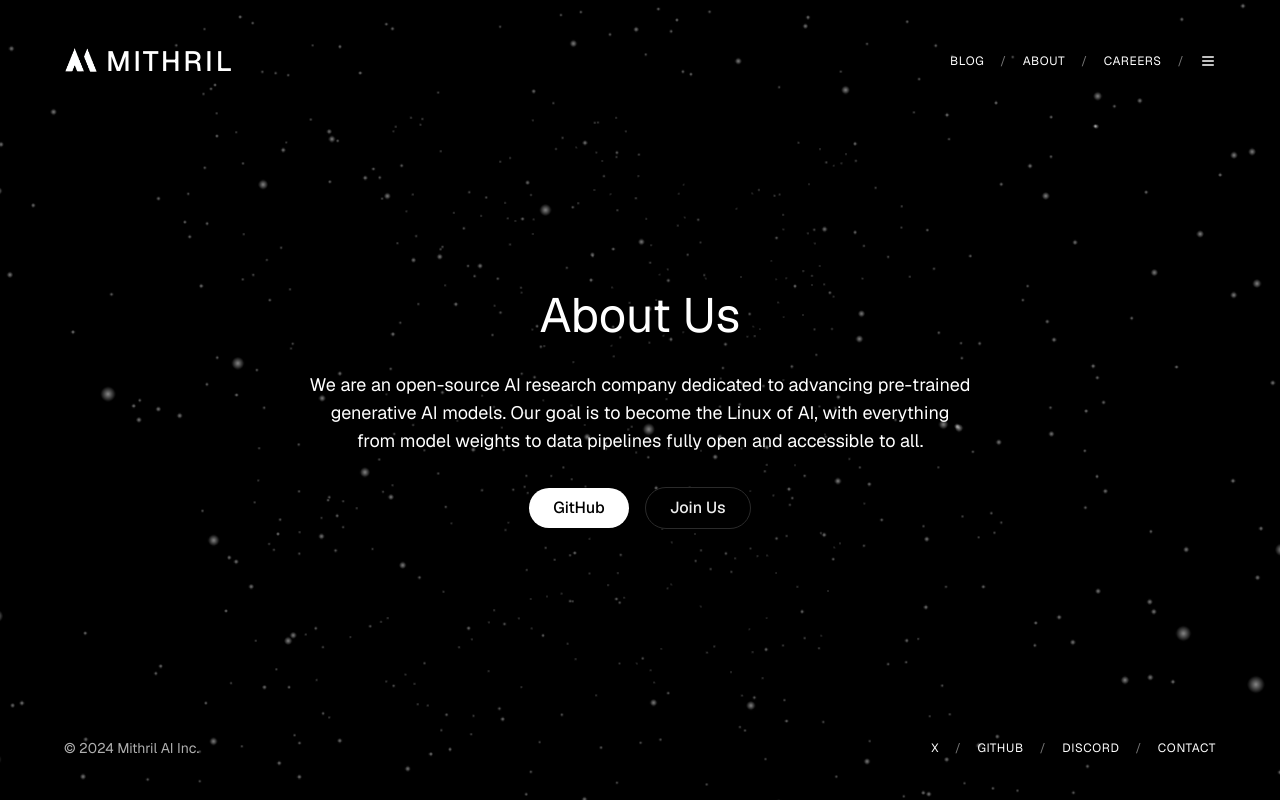
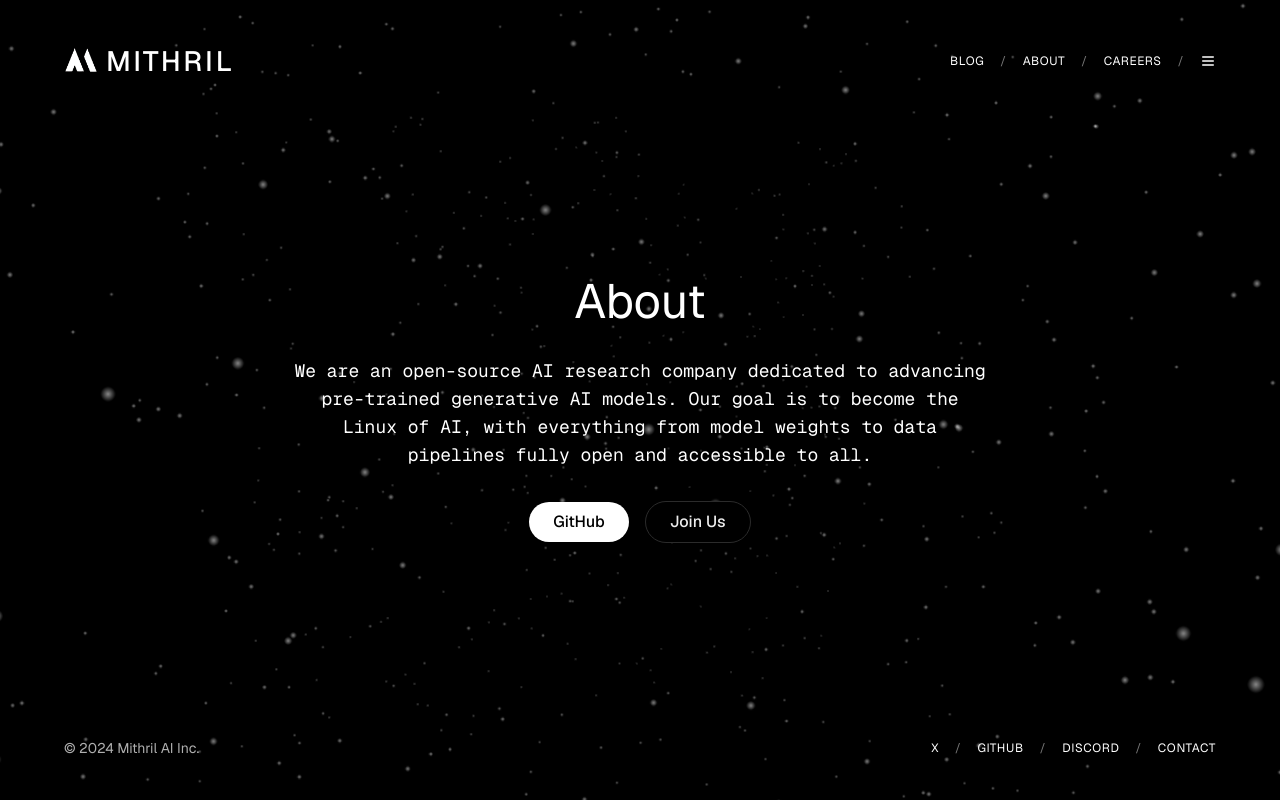
Before and after one commit to 1msirius/mithril-site, a Next.js app: page /about in a window 1280 px wide. Built offline with nearby package versions, Linux system fonts and the light colour scheme.

Commit message:
Update about page

```diff
--- a/app/about/page.tsx
+++ b/app/about/page.tsx
@@ -8,12 +8,12 @@ export const metadata: Metadata = {
 export default function About() {
   return (
     <div className="flex flex-col items-center justify-center h-[82vh] text-center px-4">
-      <h1 className="text-4xl md:text-5xl mb-8">About Us</h1>
-      <p className="text-lg mb-8 w-full max-w-2xl">
+      <h1 className="text-4xl md:text-5xl mb-8">About</h1>
+      <p className="text-lg mb-8 w-full max-w-[700px] font-[family-name:var(--font-geist-mono)]">
         We are an open-source AI research company dedicated to advancing
         pre-trained generative AI models. Our goal is to become the Linux of AI,
-        with everything <br />
-        from model weights to data pipelines fully open and accessible to all.
+        with everything from model weights to data pipelines fully open and
+        accessible to all.
       </p>
       <div className="flex gap-4 items-center">
         <a href="https://github.com/mithrilai">
```
